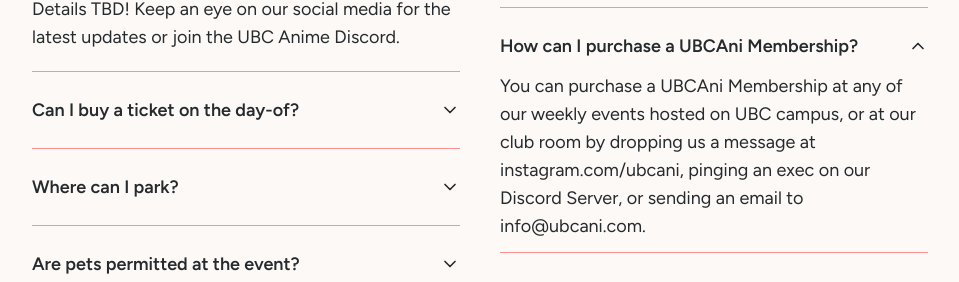
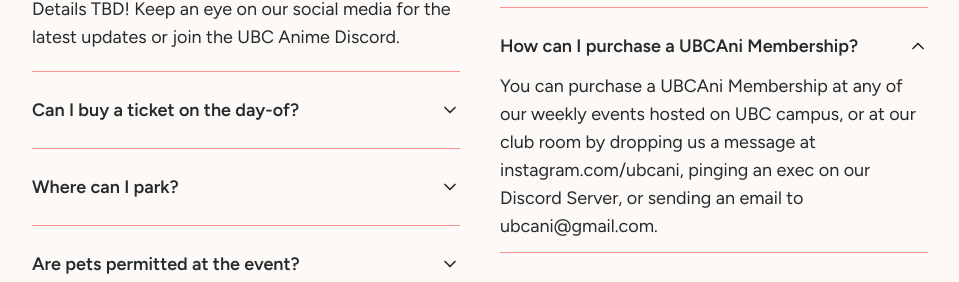
Before and after one commit to hanssy130/sakuramochi, a Next.js app: page / in a window 1280 px wide. Both pictures are taken after a click on the button "How can I purchase a UBCAni Membership?". Shown: the part 2273-2555 px from the top of the page, without its empty margins (160-1119 px from the left). Built offline with nearby package versions, Linux system fonts and the light colour scheme; a web font is replaced by a local one.

Commit message:
updated contact email

```diff
--- a/components/faq.tsx
+++ b/components/faq.tsx
@@ -644,7 +644,7 @@
                   You can purchase a UBCAni Membership at any of our weekly
                   events hosted on UBC campus, or at our club room by dropping
                   us a message at instagram.com/ubcani, pinging an exec on our
-                  Discord Server, or sending an email to info@ubcani.com.
+                  Discord Server, or sending an email to <a href="mailto:ubcani@gmail.com">ubcani@gmail.com</a>.
                 </p>
               </div>
             </div>
```
